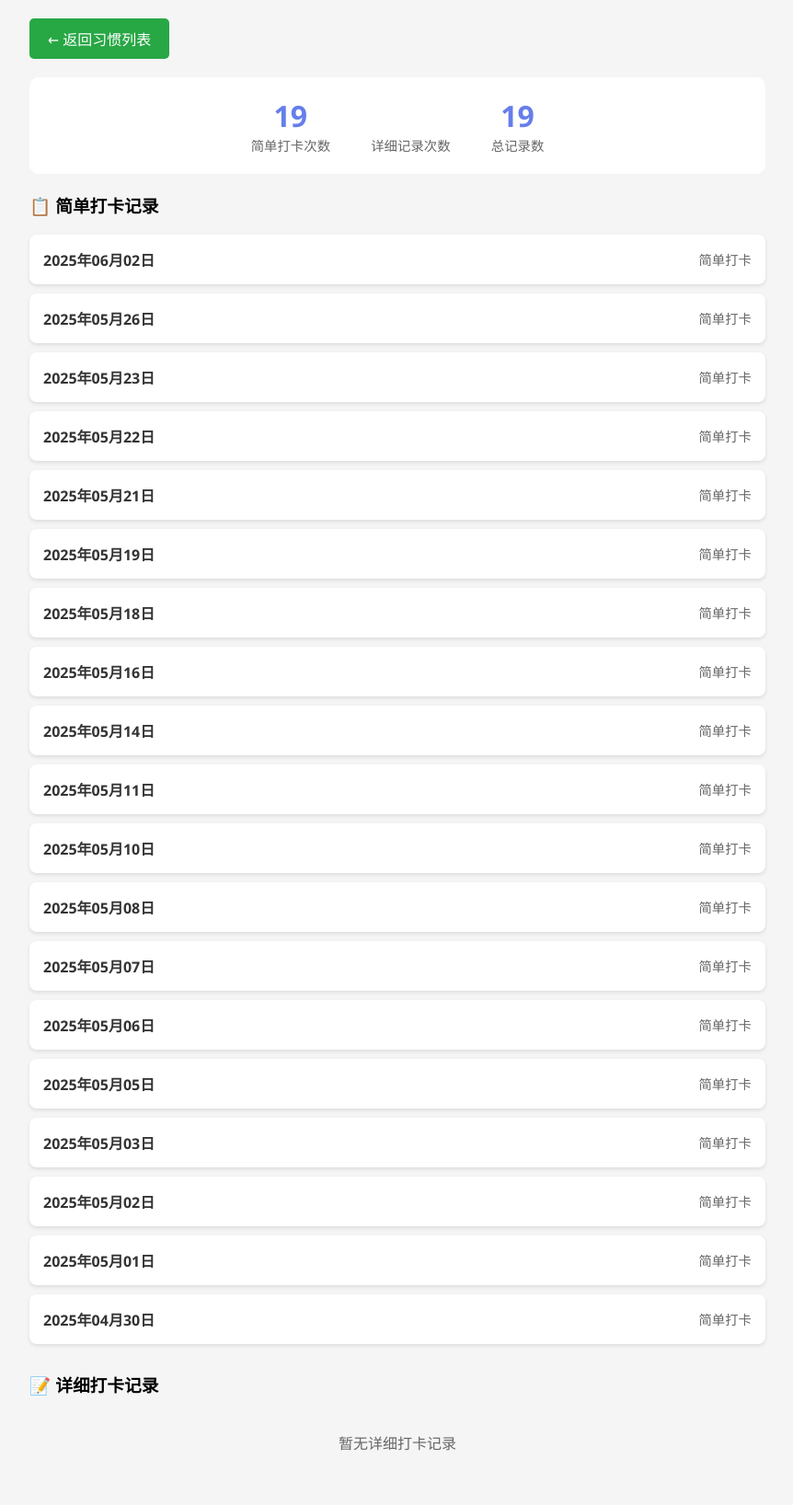
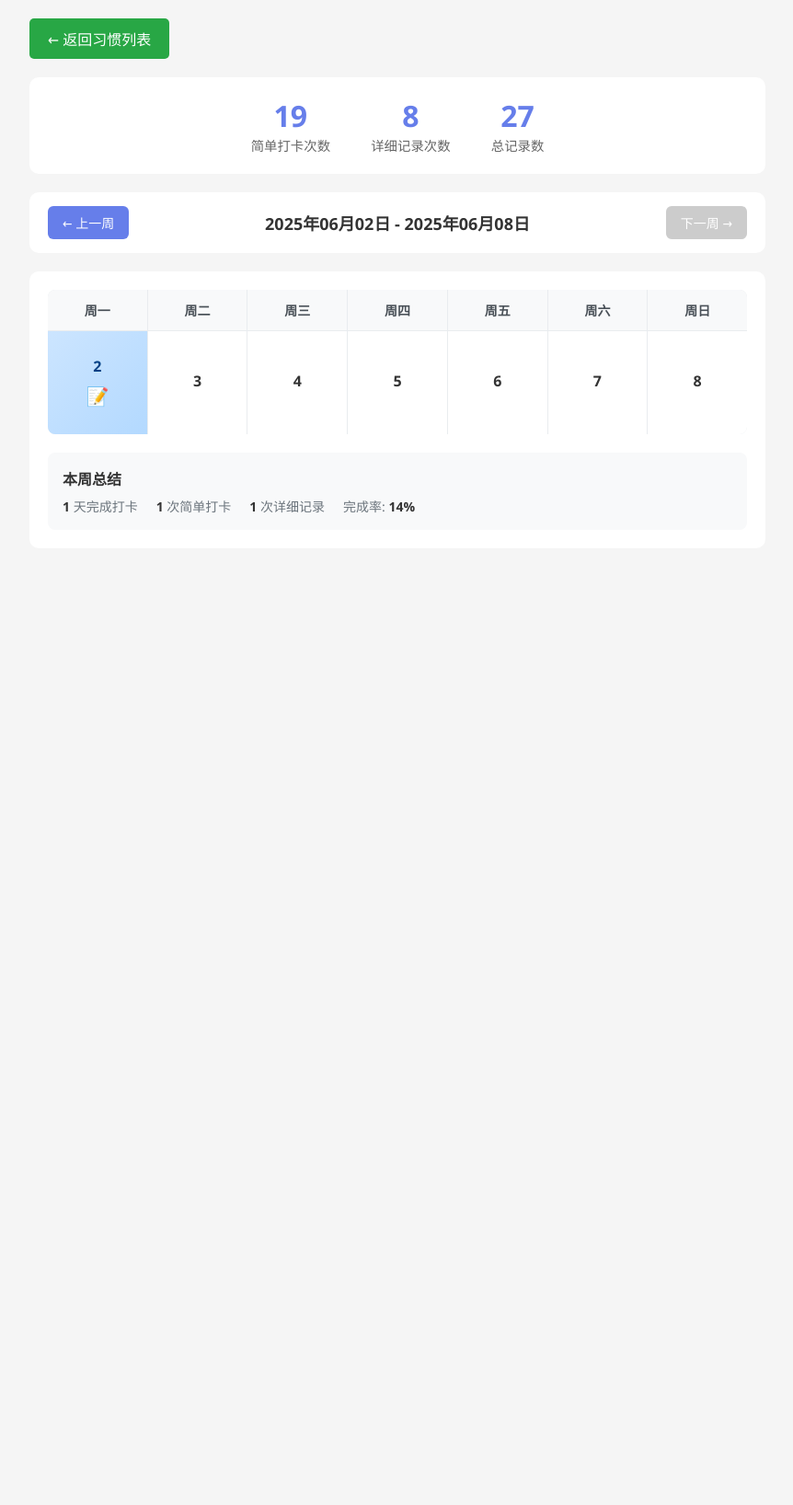
Before and after one commit to macky-code/wen-project, a Django app: page /habit_history/2/ in a window 1280 px wide. Shown: the part 149-1785 px from the top of the page at 92% size, without its empty margins (208-1070 px from the left). After the commit the page ends 707 px from the top, so only its background shows below. Run offline with Django 5.2, Linux system fonts and the light colour scheme; a user stored in the database is signed in; data comes from the database, SQL or seed files in the repository; both versions use the stored data as it was after the commit; parts of the project's set-up code (start-up, migrations or seed data) failed here and were passed over.

Commit message:
更新：完善打卡功能，修复bug，优化界面等

```diff
--- a/learning_logs/templates/learning_logs/habit_history.html
+++ b/learning_logs/templates/learning_logs/habit_history.html
@@ -37,35 +37,6 @@
             background-color: #218838;
         }
 
-        .checkin-item {
-            background: white;
-            padding: 15px;
-            margin-bottom: 10px;
-            border-radius: 8px;
-            box-shadow: 0 2px 4px rgba(0,0,0,0.1);
-            display: flex;
-            justify-content: space-between;
-            align-items: center;
-        }
-
-        .checkin-date {
-            font-weight: bold;
-            color: #333;
-        }
-
-        .checkin-time {
-            color: #666;
-            font-size: 0.9em;
-        }
-
-        .no-history {
-            text-align: center;
-            padding: 40px;
-            background: white;
-            border-radius: 10px;
-            color: #666;
-        }
-
         .stats {
             background: white;
             padding: 20px;
@@ -88,6 +59,188 @@
         .stat-label {
             color: #666;
             font-size: 0.9em;
+        }
+
+        .week-navigation {
+            display: flex;
+            justify-content: space-between;
+            align-items: center;
+            background: white;
+            padding: 15px 20px;
+            border-radius: 10px;
+            margin-bottom: 20px;
+        }
+
+        .nav-btn {
+            background: #667eea;
+            color: white;
+            border: none;
+            padding: 8px 16px;
+            border-radius: 6px;
+            cursor: pointer;
+            font-size: 14px;
+            transition: background 0.2s;
+            text-decoration: none;
+        }
+
+        .nav-btn:hover {
+            background: #5a6fd8;
+        }
+
+        .nav-btn.disabled {
+            background: #ccc;
+            cursor: not-allowed;
+            pointer-events: none;
+        }
+
+        .week-title {
+            font-size: 18px;
+            font-weight: bold;
+            color: #333;
+        }
+
+        .week-container {
+            background: white;
+            padding: 20px;
+            border-radius: 10px;
+            margin-bottom: 20px;
+        }
+
+        .week-grid {
+            display: grid;
+            grid-template-columns: repeat(7, 1fr);
+            gap: 1px;
+            background: #e9ecef;
+            border-radius: 8px;
+            overflow: hidden;
+            margin-bottom: 20px;
+        }
+
+        .day-header {
+            background: #f8f9fa;
+            padding: 12px 8px;
+            text-align: center;
+            font-weight: bold;
+            font-size: 14px;
+            color: #495057;
+        }
+
+        .day-cell {
+            background: white;
+            padding: 16px 8px;
+            text-align: center;
+            min-height: 80px;
+            display: flex;
+            flex-direction: column;
+            justify-content: center;
+            position: relative;
+        }
+
+        .day-cell.checked {
+            background: linear-gradient(135deg, #d4edda 0%, #c3e6cb 100%);
+        }
+
+        .day-cell.detailed {
+            background: linear-gradient(135deg, #cce5ff 0%, #b3d9ff 100%);
+        }
+
+        .day-number {
+            font-size: 16px;
+            font-weight: bold;
+            margin-bottom: 4px;
+            color: #333;
+        }
+
+        .day-cell.checked .day-number {
+            color: #155724;
+        }
+
+        .day-cell.detailed .day-number {
+            color: #004085;
+        }
+
+        .check-mark {
+            font-size: 20px;
+            margin-top: 4px;
+        }
+
+        .day-cell.checked .check-mark {
+            color: #28a745;
+        }
+
+        .day-cell.detailed .check-mark {
+            color: #007bff;
+        }
+
+        .week-summary {
+            background: #f8f9fa;
+            padding: 16px;
+            border-radius: 8px;
+            margin-top: 20px;
+        }
+
+        .summary-title {
+            font-size: 16px;
+            font-weight: bold;
+            margin-bottom: 8px;
+            color: #333;
+        }
+
+        .summary-stats {
+            display: flex;
+            gap: 20px;
+            flex-wrap: wrap;
+        }
+
+        .summary-item {
+            font-size: 14px;
+            color: #6c757d;
+        }
+
+        .summary-item strong {
+            color: #333;
+        }
+
+        .no-history {
+            text-align: center;
+            padding: 40px;
+            background: white;
+            border-radius: 10px;
+            color: #666;
+        }
+
+        @media (max-width: 768px) {
+            body {
+                padding: 10px;
+            }
+
+            .stats {
+                padding: 15px;
+            }
+
+            .stat-item {
+                display: block;
+                margin: 10px 0;
+            }
+
+            .week-navigation {
+                flex-direction: column;
+                gap: 15px;
+            }
+
+            .day-header, .day-cell {
+                padding: 8px 4px;
+                font-size: 12px;
+            }
+
+            .day-cell {
+                min-height: 60px;
+            }
+
+            .summary-stats {
+                flex-direction: column;
+                gap: 10px;
+            }
         }
     </style>
 </head>
@@ -114,39 +267,43 @@
     </div>
 
     {% if checkins or habit_logs %}
-        <div class="history">
-            <h3>📋 简单打卡记录</h3>
-            {% for checkin in checkins %}
-                <div class="checkin-item">
-                    <span class="checkin-date">{{ checkin.date|date:"Y年m月d日" }}</span>
-                    <span class="checkin-time">简单打卡</span>
+        <div class="week-navigation">
+            <a href="?week_offset={{ week_offset|add:1 }}" class="nav-btn {% if not has_previous_week %}disabled{% endif %}">← 上一周</a>
+            <div class="week-title">{{ current_week_start|date:"Y年m月d日" }} - {{ current_week_end|date:"Y年m月d日" }}</div>
+            <a href="?week_offset={{ week_offset|add:-1 }}" class="nav-btn {% if not has_next_week %}disabled{% endif %}">下一周 →</a>
+        </div>
+
+        <div class="week-container">
+            <div class="week-grid">
+                <div class="day-header">周一</div>
+                <div class="day-header">周二</div>
+                <div class="day-header">周三</div>
+                <div class="day-header">周四</div>
+                <div class="day-header">周五</div>
+                <div class="day-header">周六</div>
+                <div class="day-header">周日</div>
+
+                {% for day in week_days %}
+                    <div class="day-cell {% if day.has_checkin %}checked{% endif %} {% if day.has_detailed %}detailed{% endif %}">
+                        <div class="day-number">{{ day.date.day }}</div>
+                        {% if day.has_checkin or day.has_detailed %}
+                            <div class="check-mark">
+                                {% if day.has_detailed %}📝{% else %}✓{% endif %}
+                            </div>
+                        {% endif %}
+                    </div>
+                {% endfor %}
+            </div>
+
+            <div class="week-summary">
+                <div class="summary-title">本周总结</div>
+                <div class="summary-stats">
+                    <div class="summary-item"><strong>{{ week_completed_days }}</strong> 天完成打卡</div>
+                    <div class="summary-item"><strong>{{ week_simple_checkins }}</strong> 次简单打卡</div>
+                    <div class="summary-item"><strong>{{ week_detailed_logs }}</strong> 次详细记录</div>
+                    <div class="summary-item">完成率: <strong>{{ week_completion_rate }}%</strong></div>
                 </div>
-            {% empty %}
-                <p style="color: #666; text-align: center; padding: 20px;">暂无简单打卡记录</p>
-            {% endfor %}
-
-            <h3 style="margin-top: 30px;">📝 详细打卡记录</h3>
-            {% for log in habit_logs %}
-                <div class="checkin-item">
-                    <div>
-                        <span class="checkin-date">{{ log.date|date:"Y年m月d日" }}</span>
-                        <span class="checkin-time">
-                            {% if log.completed %}
-                                <span style="color: #28a745;">✔ 已完成</span>
-                            {% else %}
-                                <span style="color: #dc3545;">✘ 未完成</span>
-                            {% endif %}
-                        </span>
-                    </div>
-                    {% if log.notes %}
-                        <div style="margin-top: 5px; color: #666; font-size: 0.9em;">
-                            备注：{{ log.notes }}
-                        </div>
-                    {% endif %}
-                </div>
-            {% empty %}
-                <p style="color: #666; text-align: center; padding: 20px;">暂无详细打卡记录</p>
-            {% endfor %}
+            </div>
         </div>
     {% else %}
         <div class="no-history">
--- a/learning_logs/views.py
+++ b/learning_logs/views.py
@@ -44,8 +44,8 @@
     return render(request, 'learning_logs/topic.html', context)
 
 
-def topic_detail(request, id):
-    topic = get_object_or_404(Topic, id=id)
+def topic_detail(request, topic_id):
+    topic = get_object_or_404(Topic, id=topic_id)
     return render(request, 'learning_logs/topic_detail.html', {'topic': topic})
 
 
@@ -179,16 +179,81 @@
 
 @login_required
 def habit_history(request, habit_id):
-    """显示特定习惯的打卡历史记录"""
     habit = get_object_or_404(Habit, id=habit_id, owner=request.user)
-    checkins = HabitCheckin.objects.filter(habit=habit).order_by('-date')
+
+    # 获取周偏移量参数（0表示当前周，1表示上一周，-1表示下一周）
+    week_offset = int(request.GET.get('week_offset', 0))
+
+    # 计算当前周的开始日期（周一）
+    today = timezone.now().date()
+    current_week_start = today - timedelta(days=today.weekday())
+
+    # 根据偏移量计算目标周
+
+    target_week_start = current_week_start - timedelta(weeks=week_offset)
+    target_week_end = target_week_start + timedelta(days=6)
+
+    # 获取该周的所有打卡记录
+    week_checkins = HabitCheckin.objects.filter(
+        habit=habit,
+        date__range=[target_week_start, target_week_end]
+    ).order_by('date')
+
+    week_habit_logs = HabitLog.objects.filter(
+        habit=habit,
+        date__range=[target_week_start, target_week_end]
+    ).order_by('date')
+
+    # 构建这一周每一天的数据
+    week_days = []
+    for i in range(7):
+        day_date = target_week_start + timedelta(days=i)
+
+        # 检查这一天是否有打卡记录
+        has_checkin = week_checkins.filter(date=day_date).exists()
+        has_detailed = week_habit_logs.filter(date=day_date).exists()
+
+        week_days.append({
+            'date': day_date,
+            'has_checkin': has_checkin,
+            'has_detailed': has_detailed,
+        })
+
+    # 计算本周统计数据
+    week_completed_days = sum(1 for day in week_days if day['has_checkin'] or day['has_detailed'])
+    week_simple_checkins = week_checkins.count()
+    week_detailed_logs = week_habit_logs.count()
+    week_completion_rate = round((week_completed_days / 7) * 100) if week_completed_days else 0
+
+    # 检查是否有上一周和下一周的数据
+    has_previous_week = True  # 总是可以查看历史
+    has_next_week = target_week_start < current_week_start  # 不能查看未来
+
+    # 获取所有打卡记录（用于总体统计）
+    all_checkins = HabitCheckin.objects.filter(habit=habit).order_by('-date')
+    all_habit_logs = HabitLog.objects.filter(habit=habit).order_by('-date')
 
     context = {
         'habit': habit,
-        'checkins': checkins,
+        'checkins': all_checkins,
+        'habit_logs': all_habit_logs,
+
+        # 周视图相关数据
+        'week_offset': week_offset,
+        'current_week_start': target_week_start,
+        'current_week_end': target_week_end,
+        'week_days': week_days,
+        'has_previous_week': has_previous_week,
+        'has_next_week': has_next_week,
+
+        # 周统计数据
+        'week_completed_days': week_completed_days,
+        'week_simple_checkins': week_simple_checkins,
+        'week_detailed_logs': week_detailed_logs,
+        'week_completion_rate': week_completion_rate,
     }
+
     return render(request, 'learning_logs/habit_history.html', context)
-
 
 # ==================== HabitLog相关视图 ====================
 @login_required
```
Also changed, not shown: static/style.css (+32 -0 lines), users/forms.py (+23 -13 lines), users/templates/users/register.html (+21 -11 lines), README.md (added), db.sqlite3.
